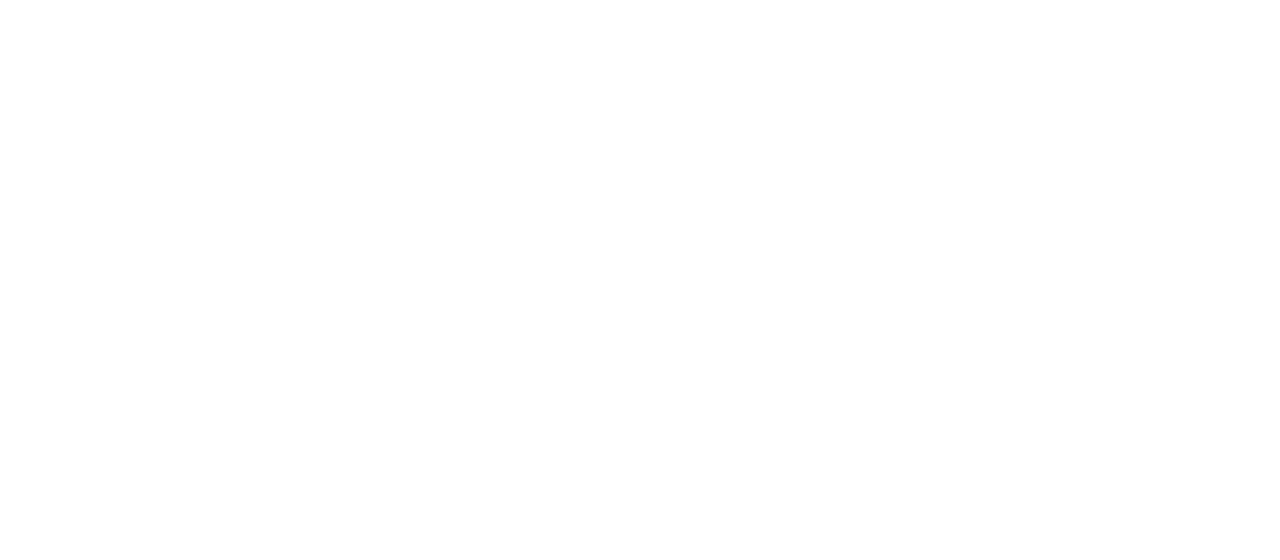
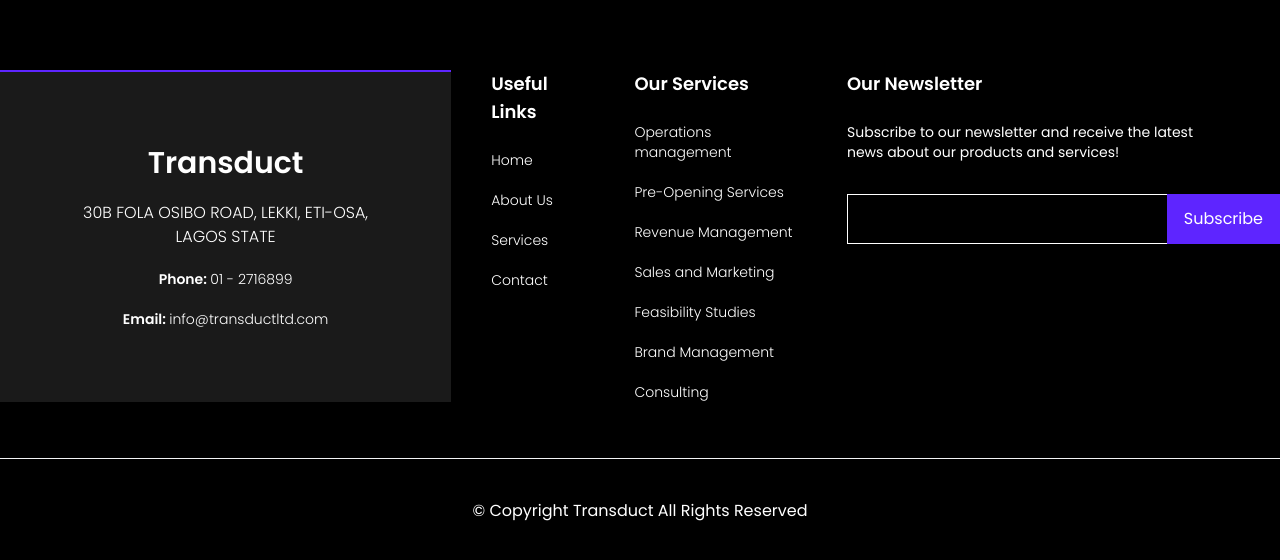
Before and after one commit to marketintelsolutions/transduct, a React (Vite) app: page / in a window 1280 px wide. Shown: the part 4576-5136 px from the top of the page. Before the commit the page ends 4566 px from the top, so only its background shows below. Built offline with nearby package versions, Linux system fonts and the light colour scheme.

Commit message:
added footer

```diff
--- a/src/App.tsx
+++ b/src/App.tsx
@@ -5,6 +5,7 @@
 import Services from "./components/Landing/Services";
 import CallToAction from "./components/Landing/CallToAction";
 import Contact from "./components/Landing/Contact";
+import Footer from "./components/Landing/Footer";
 
 const App = () => {
   return (
@@ -15,6 +16,7 @@
       <Services />
       <CallToAction />
       <Contact />
+      <Footer />
     </div>
   );
 };
--- /dev/null
+++ b/src/components/Landing/Footer.tsx
@@ -0,0 +1,113 @@
+import React from "react";
+
+const links = [
+  {
+    heading: "Useful Links",
+    items: [
+      {
+        text: "Home",
+        path: "#home",
+      },
+      {
+        text: "About Us",
+        path: "#about",
+      },
+      {
+        text: "Services",
+        path: "#services",
+      },
+      {
+        text: "Contact",
+        path: "#contact",
+      },
+    ],
+  },
+  {
+    heading: "Our Services",
+    items: [
+      {
+        text: "Operations management",
+        path: "#services",
+      },
+      {
+        text: "Pre-Opening Services",
+        path: "#services",
+      },
+      {
+        text: "Revenue Management",
+        path: "#services",
+      },
+      {
+        text: "Sales and Marketing",
+        path: "#services",
+      },
+      {
+        text: "Feasibility Studies",
+        path: "#services",
+      },
+      {
+        text: "Brand Management",
+        path: "#services",
+      },
+      {
+        text: "Consulting",
+        path: "#services",
+      },
+    ],
+  },
+];
+const Footer = () => {
+  return (
+    <footer className="bg-black text-white py-20 pb-20">
+      <div className="w-full max-w-max-w mx-auto flex gap-10 justify-between">
+        <div className="border-t-2 border-primary bg-white/10 px-20 pt-12 pb-12 w-fit flex flex-col gap-5 justify-center items-center">
+          <h2 className="text-3xl font-semibold">Transduct</h2>
+          <p className="max-w-[300px] text-center font-light">
+            30B FOLA OSIBO ROAD, LEKKI, ETI-OSA, LAGOS STATE
+          </p>
+          <p className="text-sm font-light">
+            <span className="font-semibold">Phone: </span>
+            01 - 2716899
+          </p>
+          <p className="text-sm font-light">
+            <span className="font-semibold">Email: </span>
+            info@transductltd.com
+          </p>
+        </div>
+        {links.map((link, index) => (
+          <div key={index}>
+            <h4 className="font-semibold text-lg">{link.heading}</h4>
+            <div className="flex mt-6 flex-col gap-5">
+              {link.items.map((linkitem) => (
+                <p className="text-sm font-light">{linkitem.text}</p>
+              ))}
+            </div>
+          </div>
+        ))}
+        <div>
+          <h4 className="font-semibold text-lg">Our Newsletter</h4>
+          <p className="max-w-[380px] text-sm mt-6">
+            Subscribe to our newsletter and receive the latest news about our
+            products and services!
+          </p>
+
+          <div className="mt-8 flex">
+            <input
+              type="text"
+              className="w-full border-y border-l border-white py-3 px-2"
+            />
+            <button className="px-4 py-3 bg-primary border border-primary text-white">
+              Subscribe
+            </button>
+          </div>
+        </div>
+      </div>
+
+      <div className="border-t-[0.5px] w-full max-w-max-w mx-auto border-gray-100 mt-14 pt-10">
+        <p className="text-center">© Copyright Transduct All Rights Reserved</p>
+      </div>
+    </footer>
+  );
+};
+
+export default Footer;
```
